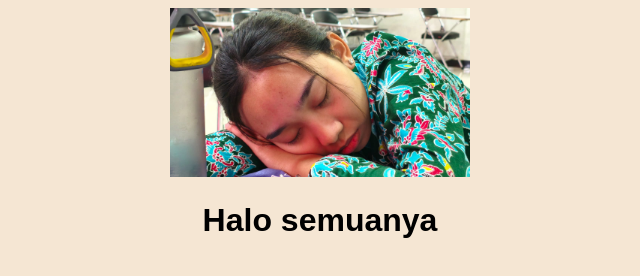
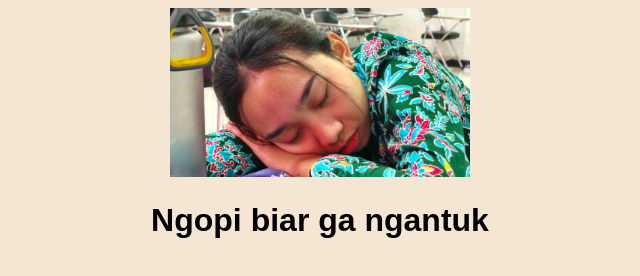
Before and after one commit to caturajaibbangbang-eng/halodogg, a website: page public/index.html in a window 1280 px wide. Shown: the whole page, without its empty margins (320-960 px from the left). Drawn offline with Linux system fonts and the light colour scheme.

Commit message:
update tulisan

```diff
--- a/public/index.html
+++ b/public/index.html
@@ -21,6 +21,6 @@
 
 <body><img src="/images/Kopi.jpeg" width="300">
 
-  <h1> Halo semuanya </h1>
+  <h1> Ngopi biar ga ngantuk </h1>
 </body>
 </html>
```
